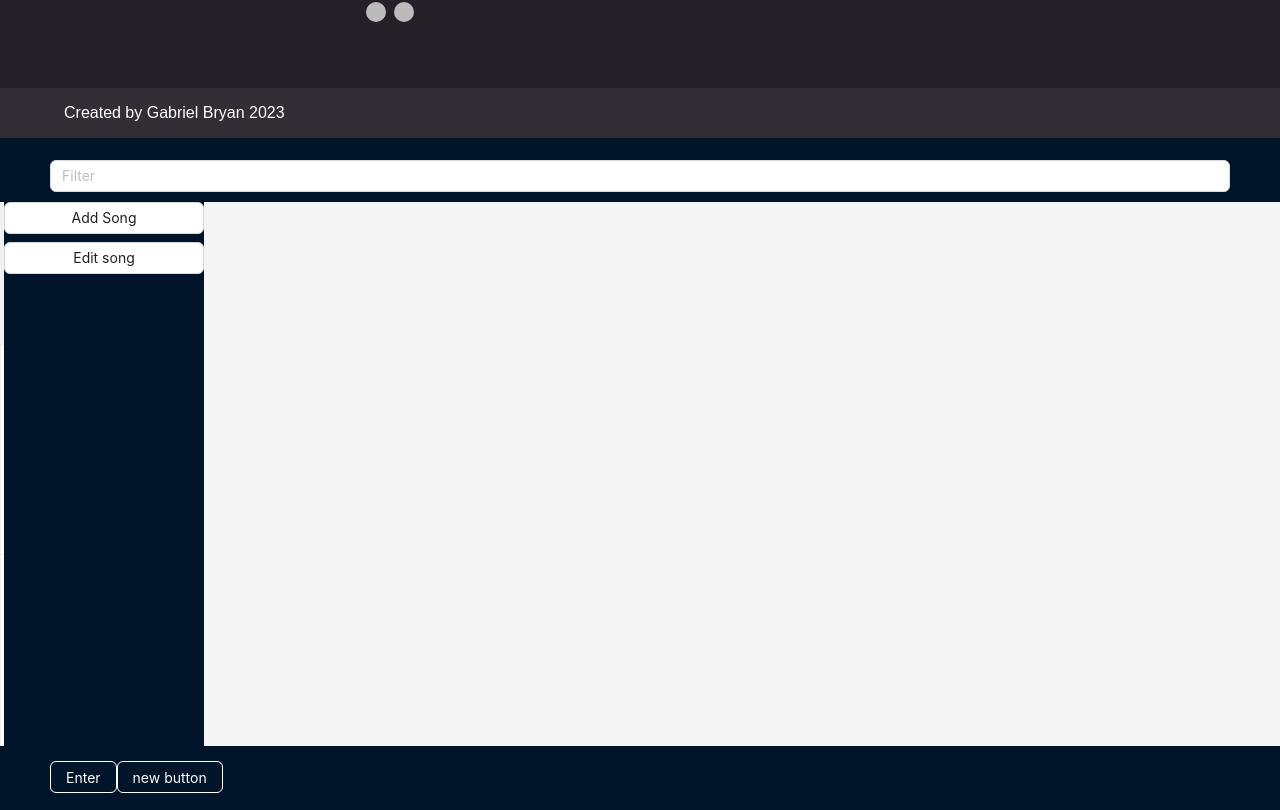
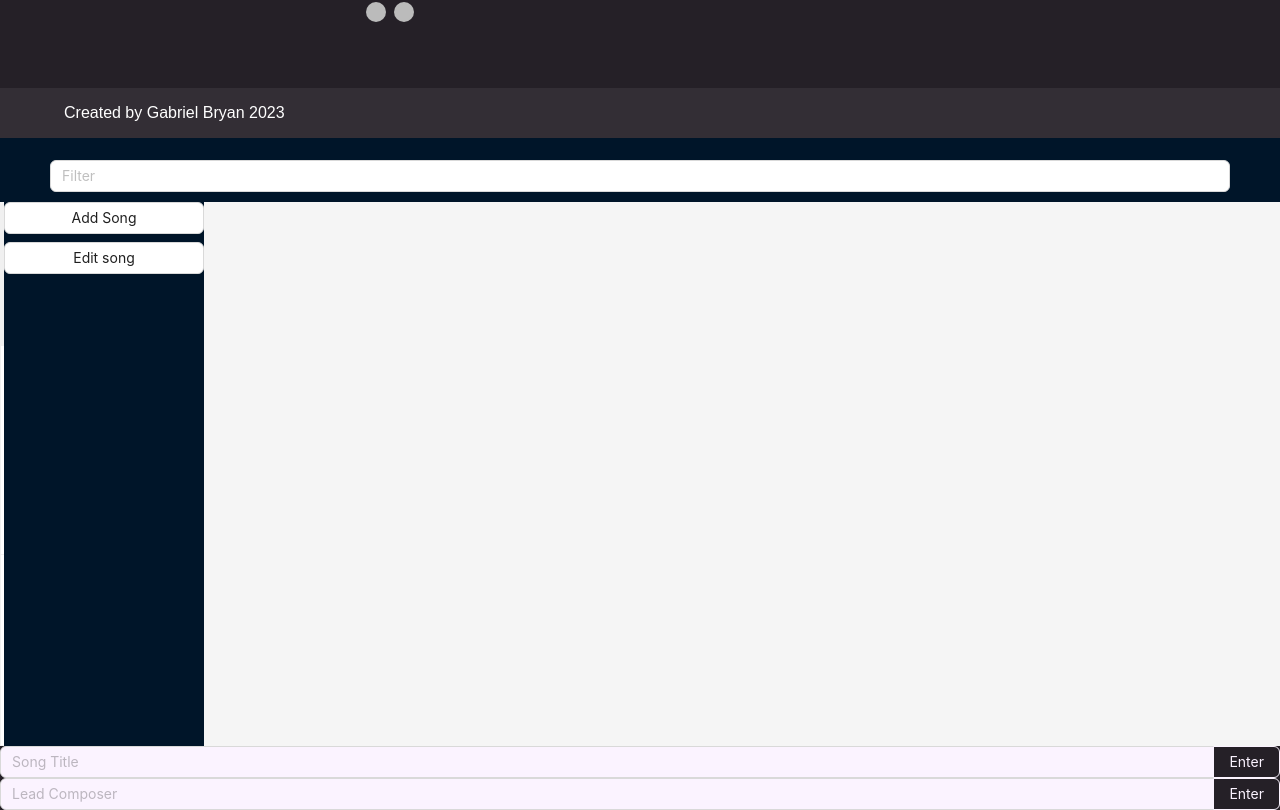
Before and after one commit to Gabe-Bryan/DestinyMusicHub, a React (Create React App) app: page / in a window 1280 px wide. Shown: the part 1387-2197 px from the top of the page. Built offline with nearby package versions, Linux system fonts and the light colour scheme.

Commit message:
colors go brrr

```diff
--- a/src/AddSongForm.js
+++ b/src/AddSongForm.js
@@ -1,17 +1,37 @@
 import React from "react";
-import {Button, Layout, Input, Space} from "antd";
-import { Header } from "antd/es/layout/layout";
+import {Button, Layout, Input, Space, ConfigProvider,theme} from "antd";
+import { Content } from "antd/es/layout/layout";
 
 function enter(){
     console.out("this")
 }
 
 function AddSongForm(){
+
     return(
-        <Header>
+        <ConfigProvider
+    theme={{
+      token: {
+        // Seed Token
+        colorPrimary: '#7458e2',
+        // Alias Token
+        colorBgContainer: '#fbf3ff',
+        algorithm: theme.compactAlgorithm,
+      },
+    }}>
+        <Content>
+            <Space.Compact style={{width:'100%'}}>
+            <Input placeholder="Song Title" />
             <Button ghost>Enter</Button>
-            <Button ghost>new button</Button>
-        </Header>
+            </Space.Compact>
+        </Content>
+        <Content>
+            <Space.Compact style={{width:'100%'}}>
+            <Input placeholder="Lead Composer" />
+            <Button ghost>Enter</Button>
+            </Space.Compact>
+        </Content>
+        </ConfigProvider>
     )
 }
 export default AddSongForm
```
